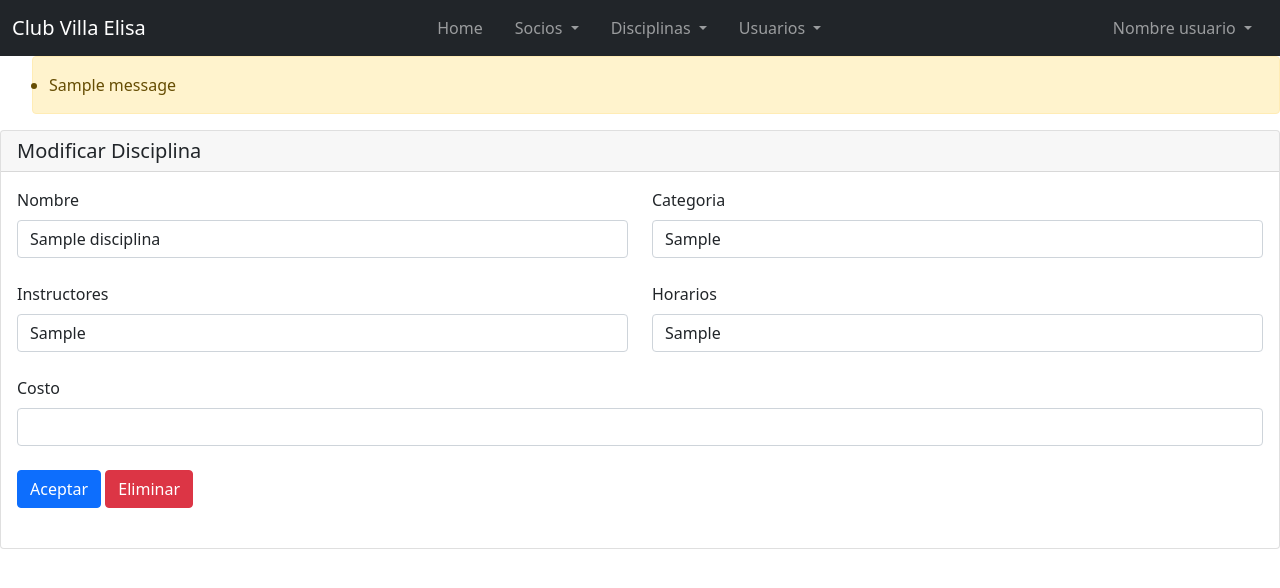
After one commit to Juan-Cruz-GH/Proyecto-de-Software-UNLP, a Flask app: page /disciplinas/1 in a window 1280 px wide. The commit adds this page. Shown: the top 588 px of the page. Run offline with Flask 2, Linux system fonts and the light colour scheme; tables that the repository leaves empty hold one stand-in row (values such as "Sample post"); one stand-in notice (Sample message) is shown.

Commit message:
CRUD de disciplinas, falta validaciones

```diff
--- a/admin/src/core/disciplinas/__init__.py
+++ b/admin/src/core/disciplinas/__init__.py
@@ -4,6 +4,9 @@ from src.core.db import db
 def listar_disciplinas(page):
     '''Listado de las disciplinas según el paginado definido en el módulo de configuración.'''
     return Disciplina.query.paginate(page, per_page=5)  # hardcodeado a 5 por ahora, luego consultará al modulo de cfg
+
+def buscar_disciplina(id):
+    return Disciplina.query.get(id)
 
 def agregar_disciplina(data):
     '''Dar de alta una disciplina en la BD, chequeando que no exista primero.'''
--- a/admin/src/web/controllers/disciplinas.py
+++ b/admin/src/web/controllers/disciplinas.py
@@ -1,9 +1,54 @@
-from flask import Blueprint, render_template
+from flask import Blueprint, render_template, request, redirect, flash
 from src.core import disciplinas
 
 disciplina_blueprint = Blueprint("disciplinas", __name__, url_prefix="/disciplinas")
 
-@disciplina_blueprint.get("/")
-def disciplinas_index():
-    kwargs = {"disciplinas" : disciplinas.listar_disciplinas()}
-    return render_template("disciplinas/disciplinas.html", **kwargs)
+@disciplina_blueprint.route("/")
+def disciplina_index():
+    page = request.args.get('page', 1, type = int)
+    kwargs = {"disciplinas" : disciplinas.listar_disciplinas(page)}
+    return render_template("disciplinas/index.html", **kwargs)
+
+@disciplina_blueprint.route("/alta-disciplina")
+def form_disciplina():
+    return render_template("disciplinas/alta_disciplinas.html")
+
+@disciplina_blueprint.route("/<id>")
+def disciplina_profile(id):
+    kwargs = {"disciplina" : disciplinas.buscar_disciplina(id)}
+    return render_template("disciplinas/perfil_disciplinas.html", **kwargs)
+
+@disciplina_blueprint.route("/alta", methods=["POST"])
+def disciplina_add():
+    data_disciplina = {
+        "nombre": request.form.get("nombre").capitalize(),
+        "categoria": request.form.get("categoria").capitalize(),
+        "instructores": request.form.get("instructores"),
+        "horarios": request.form.get("horarios"),
+        "costo": request.form.get("costo"),
+        "habilitada": True
+    }
+    #Hay que agregar validaciones a costo (no puede tener letras), nombre (no puede tener numeros)
+    disciplinas.agregar_disciplina(data_disciplina)
+    return redirect("/disciplinas")
+
+
+@disciplina_blueprint.route("/modificacion", methods=["POST"])
+def disciplina_update():
+    data_disciplina = {
+        "id": request.form.get("id"),
+        "nombre": request.form.get("nombre").capitalize(),
+        "categoria": request.form.get("categoria").capitalize(),
+        "instructores": request.form.get("instructores"),
+        "horarios": request.form.get("horarios"),
+        "costo": request.form.get("costo"),
+        "habilitada": True
+    }
+    #Hay que agregar validaciones a costo (no puede tener letras), nombre (no puede tener numeros)
+    disciplinas.modificar_disciplina(data_disciplina)
+    return redirect("/disciplinas")
+
+@disciplina_blueprint.route("/eliminar/<id>", methods=["POST", "GET"])
+def disciplina_delete(id):
+    disciplinas.eliminar_disciplina(id)
+    return redirect("/disciplinas")
--- /dev/null
+++ b/admin/src/web/templates/disciplinas/perfil_disciplinas.html
@@ -0,0 +1,92 @@
+{% extends "layout.html" %}
+{% block title %}
+    Modificacion Disciplina - Club Villa Elisa
+{%endblock %}
+
+{% block head %}
+    {{ super() }}
+{% endblock %}
+
+{% block content %}
+{% with messages = get_flashed_messages() %}
+  {% if messages %}
+    <ul class=flashes>
+    {% for message in messages %}
+    <div class="alert alert-warning" role="alert">
+        <li>{{ message }}</li>
+    </div>
+    {% endfor %}
+    </ul>
+  {% endif %}
+{% endwith %}
+<div class="card">
+    <h5 class="card-header">Modificar Disciplina</h5>
+    <div class="card-body">
+        <form method="POST" action="{{ url_for('disciplinas.disciplina_update')}}">
+            <input type="text" id="id" name="id" value="{{disciplina.id}}" hidden readonly/>
+            <div class="row mb-4">
+              <div class="col">
+                <div class="form-outline">
+                  <label class="form-label" for="nombre">Nombre</label>
+                  <input type="text" id="nombre" name="nombre" class="form-control" value="{{disciplina.nombre}}" />
+                </div>
+              </div>
+              <div class="col">
+                <div class="form-outline">
+                  <label class="form-label" for="categoria">Categoria</label>
+                  <input type="text" id="categoria" name="categoria" class="form-control" value="{{disciplina.categoria}}" />
+                </div>
+              </div>
+            </div>
+
+            <div class="row mb-4">
+                <div class="col">
+                    <div class="form-outline">
+                        <label class="form-label" for="instructores">Instructores</label>
+                        <input type="text" id="instructores" name="instructores" class="form-control" value="{{disciplina.instructores}}" />
+                    </div>
+                </div>
+                <div class="col">
+                    <div class="form-outline">
+                        <label class="form-label" for="horarios">Horarios</label>
+                        <input type="text" id="horarios" name="horarios" class="form-control" value="{{disciplina.horarios}}" />
+                    </div>
+                </div>
+            </div>
+
+            <div class="row mb-4">
+                <div class="col">
+                    <div class="form-outline">
+                        <label class="form-label" for="costo">Costo</label>
+                        <input type="number" id="costo" name="costo" class="form-control" value="{{disciplina.costo}}" />
+                    </div>
+                </div>
+            </div>
+
+            <!-- Submit button -->
+            <button type="submit" class="btn btn-primary btn-block mb-4">Aceptar</button>
+            <button type="button" class="btn btn-danger mb-4" data-bs-toggle="modal" data-bs-target="#eliminarModal">
+                Eliminar
+            </button>
+          </form>
+    </div>
+</div>
+<div class="modal" tabindex="-1" id="eliminarModal" aria-labelledby="eliminarModal" aria-hidden="true">
+    <div class="modal-dialog">
+      <div class="modal-content">
+        <div class="modal-header">
+          <h5 class="modal-title">Eliminar Disciplina</h5>
+          <button type="button" class="btn-close" data-bs-dismiss="modal" aria-label="Close"></button>
+        </div>
+        <div class="modal-body">
+          <p>¿Desea eliminar la disciplina?</p>
+        </div>
+        <div class="modal-footer">
+          <button type="button" class="btn btn-secondary" data-bs-dismiss="modal">Cerrar</button>
+          <a href="{{ url_for('disciplinas.disciplina_delete', id=disciplina.id)}}" class="btn btn-primary">Aceptar</a>
+        </div>
+      </div>
+    </div>
+</div>
+
+{% endblock %}
--- a/admin/src/web/templates/layout.html
+++ b/admin/src/web/templates/layout.html
@@ -45,8 +45,8 @@
                   Disciplinas
                 </a>
                 <ul class="dropdown-menu" aria-labelledby="navbarDropdownMenuLink">
-                  <li><a class="dropdown-item" href="#">Ver Disciplinas</a></li>
-                  <li><a class="dropdown-item" href="#">Agregar Disciplinas</a></li>
+                  <li><a class="dropdown-item" href="{{ url_for('disciplinas.disciplina_index') }}">Ver Disciplinas</a></li>
+                  <li><a class="dropdown-item" href="{{ url_for('disciplinas.form_disciplina') }}">Agregar Disciplinas</a></li>
                 </ul>
               </li>
               <li class="nav-item dropdown">
```
Also changed, not shown: admin/src/web/templates/disciplinas/alta_disciplinas.html (added, +71 -0 lines), admin/src/web/templates/disciplinas/index.html (added, +105 -0 lines).
